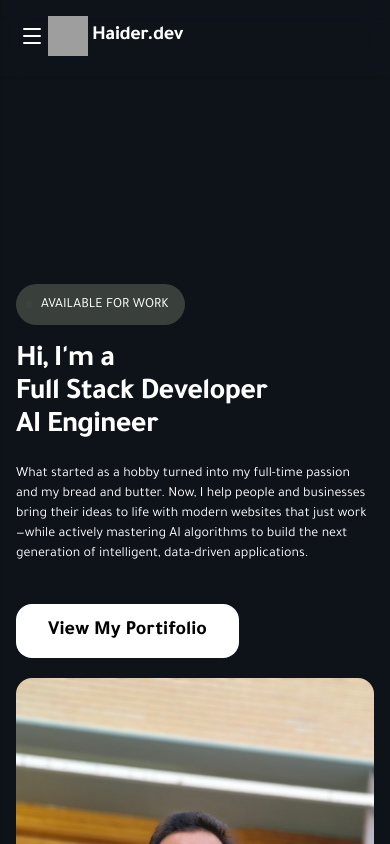
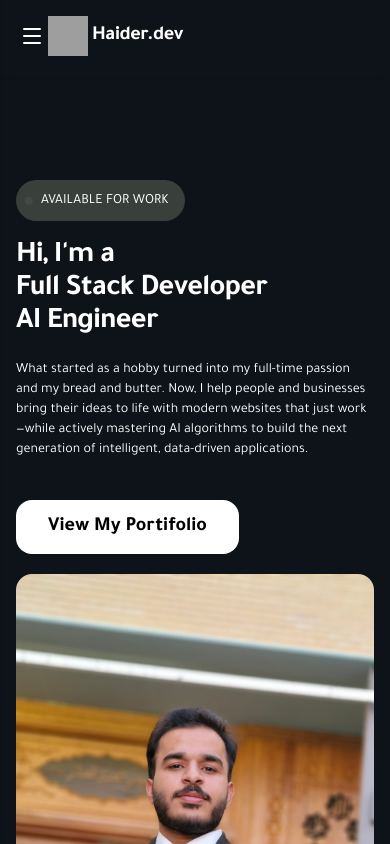
Before and after one commit to hyi4u/portfolio, a React app: page / in a window 390 px wide. Shown: the top 844 px of the page. Built offline with nearby package versions, Linux system fonts and the light colour scheme; grey boxes are pictures that could not be loaded; the HTML template or start-up script is replaced by a standard one.

Commit message:
fix rasied text day 3 try 5

```diff
--- a/src/index.css
+++ b/src/index.css
@@ -27,8 +27,9 @@
 
 @layer base {
   html {
-    -webkit-text-size-adjust: none;
-    text-size-adjust: none;
+    -webkit-text-size-adjust: 100%;
+    -moz-text-size-adjust: 100%;
+    text-size-adjust: 100%;
   }
   html,
   body {
@@ -64,7 +65,8 @@
     @apply flex items-center justify-center;
   }
   .background-primary {
-    @apply bg-[#0e131a] pt-[env(safe-area-inset-top,20px)];
+    @apply bg-[#0e131a];
+    padding-top: env(safe-area-inset-top, 0px);
   }
   .background-secondary {
     @apply bg-[#161B22];
--- a/src/pages/Home/HeroSection.jsx
+++ b/src/pages/Home/HeroSection.jsx
@@ -58,7 +58,7 @@ export default function HeroSection() {
     "Scikit-Learn",
   ];
   return (
-    <div className=" pt-32 pb-10 sm:my-20 ">
+    <div className=" pt-6 sm:pt-32 pb-10 sm:my-20 ">
       <div className="py-2 bg-primary/30 text-primary  w-fit flex justify-center items-center rounded-full   ">
         <Dot
           width={"25px"}
```
